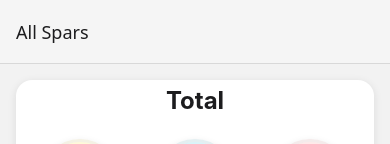
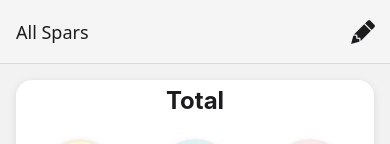
Before and after one commit to AaradhyaGitHub/ReactNative, a React Native app in the folder FlowBook/: screen /AllSpars in a window 390 px wide. Shown: the top 144 px of the page. Built offline with nearby package versions, Linux system fonts and the light colour scheme.

Commit message:
Created cutom IconButton and pressed Logic on app and SparItem

```diff
--- a/FlowBook/App.js
+++ b/FlowBook/App.js
@@ -6,10 +6,9 @@ import { StyleSheet, Text, View } from "react-native";
 import { NavigationContainer } from "@react-navigation/native";
 import { createNativeStackNavigator } from "@react-navigation/native-stack";
 import { createBottomTabNavigator } from "@react-navigation/bottom-tabs";
-import ManageMove from "./screens/ManageSpars";
+import ManageSpars from "./screens/ManageSpars";
 
 import MaterialIcons from "@expo/vector-icons/MaterialIcons";
-import MaterialCommunityIcons from "@expo/vector-icons/MaterialCommunityIcons";
 
 import FontAwesome6 from "@expo/vector-icons/FontAwesome6";
 
@@ -17,6 +16,8 @@ import FontAwesome6 from "@expo/vector-icons/FontAwesome6";
 import RecentSpars from "./screens/RecentSpars";
 import AllSpars from "./screens/AllSpars";
 import Colors from "./constants/Colors";
+import IconButton from "./components/ui/IconButton";
+
 //-------------- [END - IMPORTS] ------------------//
 
 //-------------- NavSetup ------------------//
@@ -24,7 +25,7 @@ const Stack = createNativeStackNavigator();
 const BottomTabs = createBottomTabNavigator();
 
 //nested navigation
-function MovesOverview() {
+function SparsOverview() {
   return (
     <BottomTabs.Navigator
       screenOptions={{
@@ -32,7 +33,15 @@ function MovesOverview() {
         headerTintColor: Colors.textPrimary,
         tabBarStyle: { backgroundColor: Colors.background },
         tabBarActiveTintColor: Colors.primary,
-        tabBarInactiveTintColor: Colors.textSecondary
+        tabBarInactiveTintColor: Colors.textSecondary,
+        headerRight: ({ tintColor }) => (
+          <IconButton
+            icon="lead-pencil"
+            size={30}
+            color={tintColor}
+            onPress={console.log("help")}
+          />
+        )
       }}
     >
       <BottomTabs.Screen
@@ -66,15 +75,15 @@ export default function App() {
     <>
       <StatusBar style="auto" />
       <NavigationContainer>
-        <Stack.Navigator initialRouteName="MovesOverview">
+        <Stack.Navigator initialRouteName="SparsOverview">
           <Stack.Screen
-            name="MovesOverview"
-            component={MovesOverview}
+            name="SparsOverview"
+            component={SparsOverview}
             options={{
               headerShown: false
             }}
           />
-          <Stack.Screen name="ManageMove" component={ManageMove} />
+          <Stack.Screen name="ManageSpars" component={ManageSpars} />
         </Stack.Navigator>
       </NavigationContainer>
     </>
--- a/FlowBook/components/MovesDisplay/SparItems.jsx
+++ b/FlowBook/components/MovesDisplay/SparItems.jsx
@@ -3,7 +3,6 @@ import { StyleSheet, Text, View, Pressable } from "react-native";
 import FontAwesome6 from "@expo/vector-icons/FontAwesome6";
 import FontAwesome5 from "@expo/vector-icons/FontAwesome5";
 import MaterialCommunityIcons from "@expo/vector-icons/MaterialCommunityIcons";
-import MaterialIcons from "@expo/vector-icons/MaterialIcons";
 import FontAwesome from "@expo/vector-icons/FontAwesome";
 
 // Optional: Your app's color constants
@@ -24,7 +23,6 @@ function renderResultIcon(result) {
       return null;
   }
 }
-
 function renderResultColor(result) {
   switch (result) {
     case "won":
@@ -38,8 +36,6 @@ function renderResultColor(result) {
       return { color: "#ffffff" };
   }
 }
-
-// Format date nicely
 function formatDate(date) {
   return new Date(date).toLocaleDateString("en-US", {
     month: "short",
@@ -47,11 +43,15 @@ function formatDate(date) {
     year: "numeric"
   });
 }
+function sparLogPressHandler() {}
 
 // Main component
 export default function SparItems({ result, date, rating }) {
   return (
-    <Pressable>
+    <Pressable
+      style={({ pressed }) => pressed && styles.pressedLog}
+      onPress={sparLogPressHandler}
+    >
       <View style={styles.root}>
         <View style={styles.leftSection}>
           <View style={styles.iconBox}>{renderResultIcon(result)}</View>
@@ -148,5 +148,8 @@ const styles = StyleSheet.create({
     flexDirection: "row",
     alignItems: "center",
     gap: 2 // Minimal gap between boxes
+  },
+  pressedLog: {
+    opacity: 0.75
   }
 });
--- /dev/null
+++ b/FlowBook/components/ui/IconButton.jsx
@@ -0,0 +1,31 @@
+import React from "react";
+import { StyleSheet, Text, View, Pressable } from "react-native";
+import MaterialCommunityIcons from "@expo/vector-icons/MaterialCommunityIcons";
+
+export default function IconButton({ icon, size, color, onPress }) {
+  return (
+    <Pressable
+      style={({ pressed }) => pressed && styles.pressed}
+      onPress={onPress}
+    >
+      <View style={styles.buttonContainer}>
+        <MaterialCommunityIcons name={icon} size={size} color={color} />
+      </View>
+    </Pressable>
+  );
+}
+
+const styles = StyleSheet.create({
+  buttonContainer: {
+    borderRadius: 24,
+    padding: 6,
+    marginVertical: 8,
+    marginHorizontal: 6
+  },
+  pressed: {
+    opacity: 0.7,
+
+  }
+});
+
+//"clipboard-text"
```
Also changed, not shown: FlowBook/util/renderFunctions.js (added).
